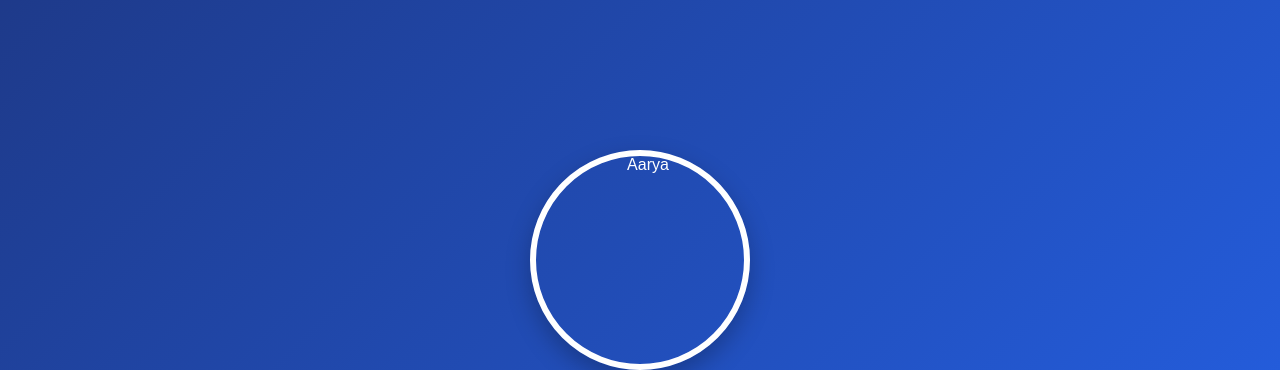
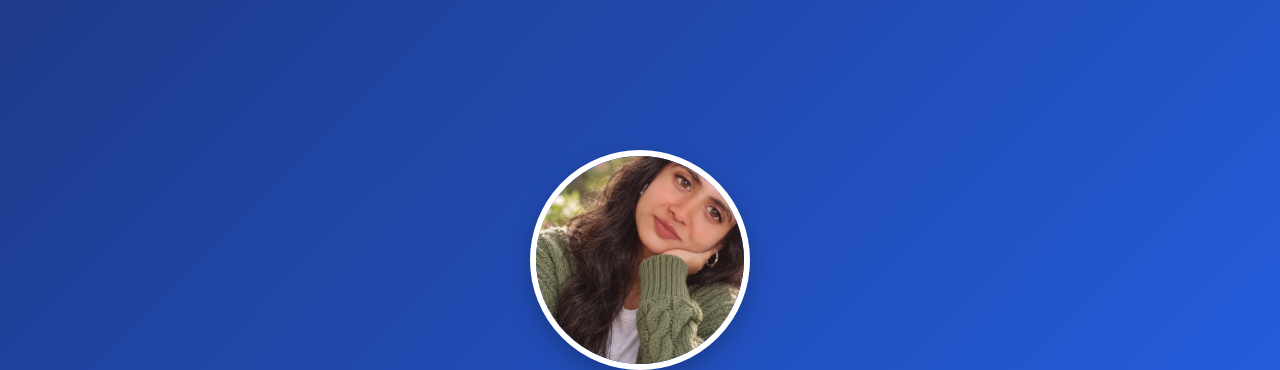
Before and after one commit to aaryabansal886-png/AARYA-PORTFOLIO, a plain HTML site: page index.html in a window 1280 px wide. Shown: the part 69-439 px from the top of the page. Drawn offline with Linux system fonts and the light colour scheme.

Commit message:
Fix HTML encoding and structure in index.html

```diff
--- a/index.html
+++ b/index.html
@@ -24,7 +24,7 @@
 
     <section id="home"
      class="hero">
-         <img src="images/images/profile.jpeg"
+         <img src="profile.jpeg"
      alt="Aarya"
      class="profile-img">
         <h1>Hi, I'm Aarya 👋</h1>
```
